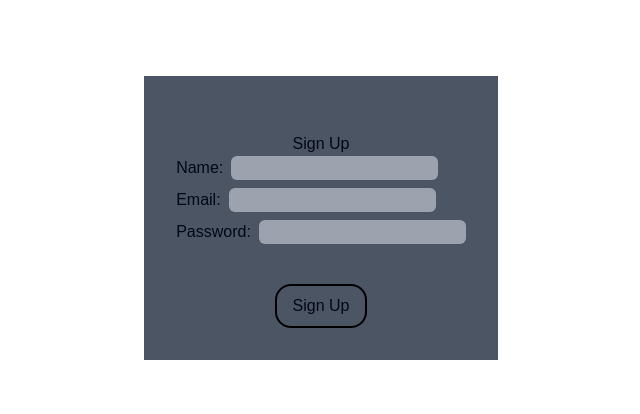
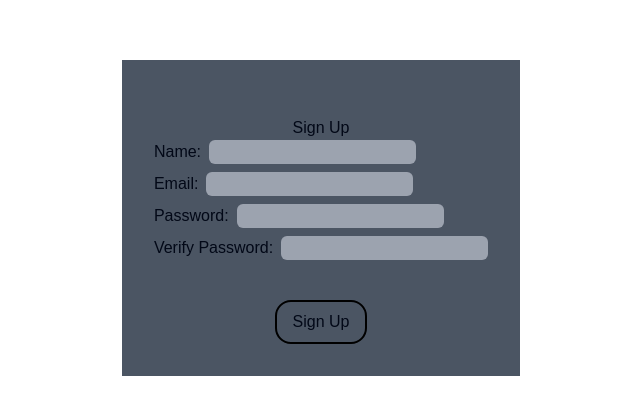
Before and after one commit to k4iru/sass-ai, a Next.js app: page /signup in a window 1280 px wide. Shown: the part 182-596 px from the top of the page, without its empty margins (319-959 px from the left). Built offline with nearby package versions, Linux system fonts and the light colour scheme.

Commit message:
initial build of signup component functionally complete

```diff
--- a/src/app/signup/page.tsx
+++ b/src/app/signup/page.tsx
@@ -1,15 +1,15 @@
 "use client";
 
 import React, { FormEvent, useState } from "react";
-import Form from "next/form";
 import { signupSchema } from "@/lib/validation/signupSchema";
-import next from "next";
+import { redirect } from "next/navigation";
 
 function Signup() {
   const [formData, setFormData] = useState({
     name: "",
     email: "",
     password: "",
+    passwordVerification: "",
   });
   const [loading, setLoading] = useState(false);
   const [message, setMessage] = useState<string | null>(null);
@@ -17,17 +17,34 @@ function Signup() {
   const handleChange = (e: React.ChangeEvent<HTMLInputElement>) => {
     const { name, value } = e.target;
     setFormData((prev) => ({ ...prev, [name]: value }));
-    console.log(formData.name);
-    console.log(formData.email);
-    console.log(formData.password);
   };
 
-  const testSubmit = async (e: React.FormEvent<HTMLFormElement>) => {
+  // TODO look up server actions vs restful API. leaning towards just implementing everything as restful api though.
+  const handleSubmit = async (e: FormEvent<HTMLFormElement>) => {
+    // reset set up
     e.preventDefault();
-    console.log("test 3");
+    setLoading(true);
+    setMessage(null);
+
+    // check passwords match
+    if (formData.password !== formData.passwordVerification) {
+      setMessage("Passwords don't match");
+      setLoading(false);
+      return;
+    }
+
+    // Handle client validation use zod. Remember to also validate server side as well.
+    const validationResult = signupSchema.safeParse(formData);
+    if (!validationResult.success) {
+      const errors = validationResult.error.errors.map((err) => err.message).join(", ");
+      setMessage(errors);
+      setLoading(false); // Stop loading if validation fails
+      return;
+    }
+
+    // handle post
     try {
-      console.log("test 4");
-      const response = await fetch("/api/form", {
+      const response = await fetch("/api/signup", {
         method: "POST",
         headers: {
           "Content-Type": "application/json",
@@ -35,46 +52,31 @@ function Signup() {
         body: JSON.stringify(formData),
       });
 
-      if (response.ok) {
-        console.log("test1");
-      } else {
-        console.log("test 2");
+      // success!
+      if (!response.ok) {
+        setMessage("Something went wrong.");
+        setLoading(false);
+
+        return;
       }
     } catch (error) {
-      console.error(error);
-    }
-  };
+      setMessage("Error submitting form.");
+      setLoading(false);
 
-  // TODO look up server actions vs restful API. leaning towards just implementing everything as restful api though.
-  const handleSubmit = (e: FormEvent<HTMLFormElement>) => {
-    // set up
-    console.log("in submit");
-    e.preventDefault();
-    setLoading(true);
-    setMessage(null);
-    console.log("test");
-    console.log("in handleSubmit");
-
-    // Handle client validation use zod
-    const validationResult = signupSchema.safeParse(formData);
-    if (!validationResult.success) {
-      const errors = validationResult.error.errors.map((err) => err.message).join(", ");
-      setMessage(errors);
-      setLoading(false); // Stop loading if validation fails
-      console.log(errors);
       return;
     }
 
-    setMessage("success");
-
-    // handle post
+    // since redirect throws an error this needs to be outside the try catch block.
+    setLoading(false);
+    redirect("/dashboard");
+    return;
 
     // handle message
   };
   return (
     <div className="signup-form max-w-3xl bg-gray-600 mx-auto my-auto p-8 flex flex-col">
       <h1 className="text-center pt-6">Sign Up</h1>
-      <form onSubmit={testSubmit}>
+      <form onSubmit={handleSubmit}>
         <div>
           <label htmlFor="name">Name:</label>
           <input
@@ -108,6 +110,17 @@ function Signup() {
             required
           />
         </div>
+        <div>
+          <label htmlFor="passwordVerification">Verify Password:</label>
+          <input
+            className="bg-gray-400 rounded-md ml-2 mb-2"
+            type="password"
+            name="passwordVerification"
+            value={formData.passwordVerification}
+            onChange={handleChange}
+            required
+          />
+        </div>
         {message && <p className="text-red-500 text-small mt-2">{message}</p>}
         <div className="flex flex-row">
           <button
```
